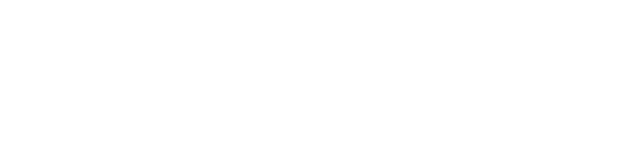
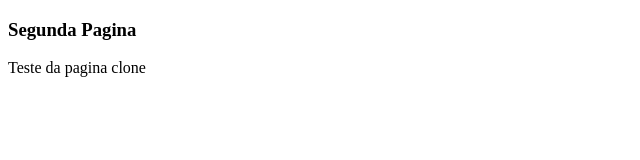
Before and after one commit to adryelberchulute/Aula_Git_TDS0033, a plain HTML site: page Link.HTML in a window 1280 px wide. Shown: the whole page, without its empty margins (0-640 px from the left). Drawn offline with Linux system fonts and the light colour scheme.

Commit message:
Teste da pagina clone

```diff
--- a/Link.HTML
+++ b/Link.HTML
@@ -6,6 +6,7 @@
     <title>Document</title>
 </head>
 <body>
-
+    <h3>Segunda Pagina</h3>
+    <p>Teste da pagina clone</p>
 </body>
 </html>
```
